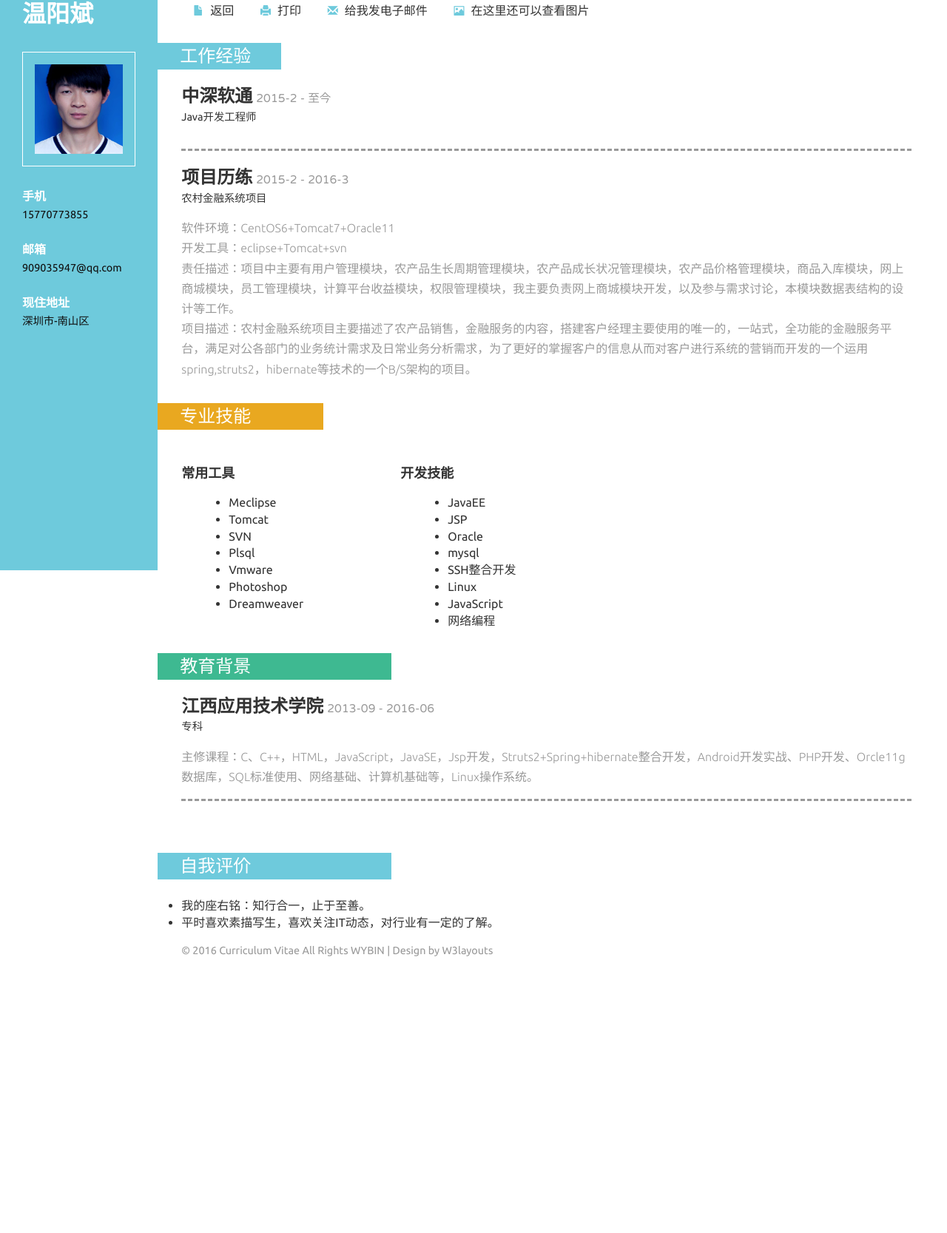
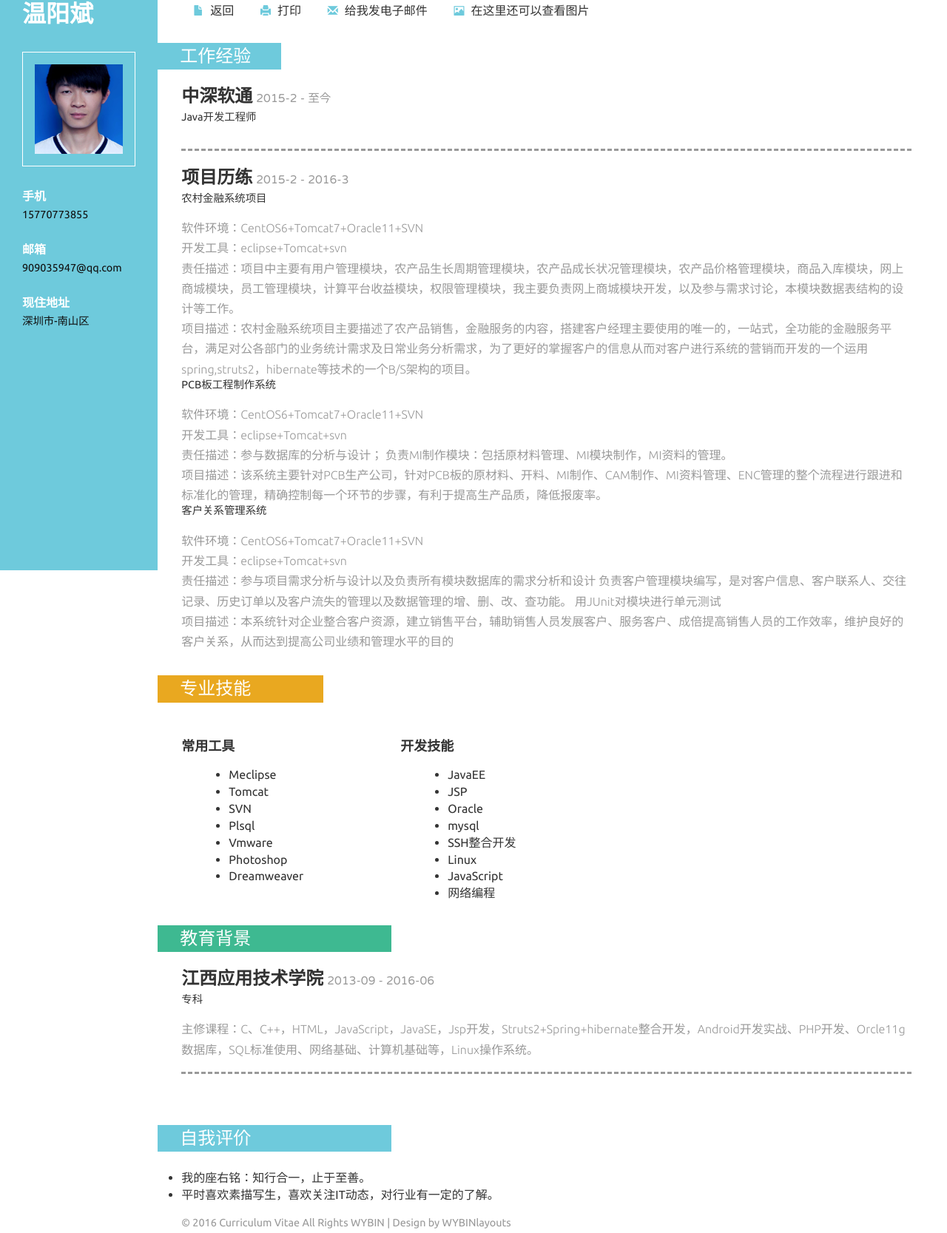
Before and after one commit to wenyangbin/wyb, a plain HTML site: page index.html in a window 1280 px wide. Shown: the part 29-1696 px from the top of the page at 74% size. Before the commit the page ends 1356 px from the top, so only its background shows below. Drawn offline with Linux system fonts and the light colour scheme; files whose address does not match are found by name.

Commit message:
Added files via upload

```diff
--- a/index.html
+++ b/index.html
@@ -86,10 +86,24 @@ Smartphone Compatible web template, free webdesigns for Nokia, Samsung, LG, Sony
 				 <h4>项目历练<span>2015-2 - 2016-3</span></h4>
 				 <h6>农村金融系统项目</h6>
                                                      <p>
-                                    软件环境：CentOS6+Tomcat7+Oracle11<br/>
+                                    软件环境：CentOS6+Tomcat7+Oracle11+SVN<br/>
                                     开发工具：eclipse+Tomcat+svn<br/>
                                     责任描述：项目中主要有用户管理模块，农产品生长周期管理模块，农产品成长状况管理模块，农产品价格管理模块，商品入库模块，网上商城模块，员工管理模块，计算平台收益模块，权限管理模块，我主要负责网上商城模块开发，以及参与需求讨论，本模块数据表结构的设计等工作。<br/>
                                     项目描述：农村金融系统项目主要描述了农产品销售，金融服务的内容，搭建客户经理主要使用的唯一的，一站式，全功能的金融服务平台，满足对公各部门的业务统计需求及日常业务分析需求，为了更好的掌握客户的信息从而对客户进行系统的营销而开发的一个运用spring,struts2，hibernate等技术的一个B/S架构的项目。
+                                    </p>
+				 <h6>PCB板工程制作系统</h6>
+                                                     <p>
+                                    软件环境：CentOS6+Tomcat7+Oracle11+SVN<br/>
+                                    开发工具：eclipse+Tomcat+svn<br/>
+                                    责任描述：参与数据库的分析与设计； 负责MI制作模块：包括原材料管理、MI模块制作，MI资料的管理。 <br/>
+                                    项目描述：该系统主要针对PCB生产公司，针对PCB板的原材料、开料、MI制作、CAM制作、MI资料管理、ENC管理的整个流程进行跟进和标准化的管理，精确控制每一个环节的步骤，有利于提高生产品质，降低报废率。
+                                    </p>
+				<h6>客户关系管理系统</h6>
+                                                     <p>
+                                    软件环境：CentOS6+Tomcat7+Oracle11+SVN<br/>
+                                    开发工具：eclipse+Tomcat+svn<br/>
+                                    责任描述：参与项目需求分析与设计以及负责所有模块数据库的需求分析和设计 负责客户管理模块编写，是对客户信息、客户联系人、交往记录、历史订单以及客户流失的管理以及数据管理的增、删、改、查功能。 用JUnit对模块进行单元测试  <br/>
+                                    项目描述：本系统针对企业整合客户资源，建立销售平台，辅助销售人员发展客户、服务客户、成倍提高销售人员的工作效率，维护良好的客户关系，从而达到提高公司业绩和管理水平的目的
                                     </p>
 			 </div>
 		 </div>
@@ -150,7 +164,7 @@ Smartphone Compatible web template, free webdesigns for Nokia, Samsung, LG, Sony
 </p>
 		 </div>
 		 <div class="copywrite">
-			 <p>© 2016 Curriculum Vitae All Rights WYBIN | Design by <a href="http://www.wybin.com/" target="_blank">W3layouts</a> </p>
+			 <p>© 2016 Curriculum Vitae All Rights WYBIN | Design by <a href="http://www.wybin.com/" target="_blank">WYBINlayouts</a> </p>
 		 </div>
 	 </div>
 </div>
```
